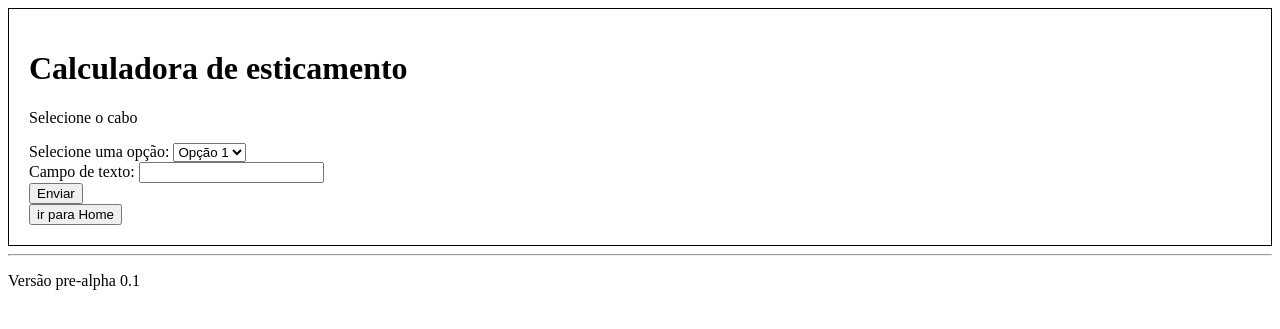
After one commit to Pedro-080/Esticamento_site, a Flask app: page /processar-formulario in a window 1280 px wide. The commit adds this page. Shown: the top 329 px of the page. Run offline with Flask 3, Linux system fonts and the light colour scheme; parts of the project's set-up code (start-up, migrations or seed data) failed here and were passed over; some libraries are stand-ins or nearby versions.

Commit message:
23.04.23 22:53hrs

```diff
--- a/Esticamento/app.py
+++ b/Esticamento/app.py
@@ -1,17 +1,66 @@
-from flask import Flask, render_template
+from flask import Flask, render_template,request
+from flask_wtf.csrf import CSRFProtect
+from wtforms.validators import DataRequired
+from flask_wtf import FlaskForm
+from wtforms import StringField
+
 import pandas as pd
 
 app = Flask(__name__)
+app_version = 'pre-alpha 0.1'
+csrf = CSRFProtect(app)
 
 df = pd.read_csv('Esticamento/data/Dados_Cabos.csv')
+
+class MyForm(FlaskForm):
+    input_field = StringField('Campo de texto',validators=[DataRequired()])
 
 @app.route('/')
 def index():
     # Convertendo as linhas do dataframe em uma lista
-    options = list(df['Tag'])
+    options = list(df['Tag'].unique())
 
     # Renderizando o template HTML e passando a lista suspensa como contexto
-    return render_template('index.html', options=options)
+    return render_template('index.html', options=options,app_version=app_version)
+
+@app.route('/result', methods=['POST'])
+def result():
+    selected_option = request.form.get('select')
+    filtred_df = df[df['Tag'] == selected_option]
+    return render_template('result.html',table=filtred_df.to_html())
+
+
+# @app.route('/outra_pagina')
+# def outra_pagina():
+#     return render_template('index_copy.html',app_version=app_version)
+
+
+
+
+@app.route('/processar-formulario',methods=['GET','POST'])
+def processar_formulario():
+    if request.method == 'POST':
+        select_field = request.form['select_field']
+        text_field = ''
+
+        if select_field == 'option_1':
+            text_field = 'Você escolheu a opção 1!'
+        if select_field == 'option_2':
+            text_field = 'Você escolheu a opção 2!'
+        if select_field == 'option_3':
+            text_field = 'Você escolheu a opção 3!'
+
+        return render_template('index_copy.html',text_field=text_field,app_version=app_version)
+
+    return render_template('index_copy.html',app_version=app_version)
+
+
+@app.route('/form', methods=['GET','POST'])
+def form():
+    if request.method == 'POST':
+        print(request.form)
+    return render_template('form.html')
+
 
 if __name__ == '__main__':
     app.run(debug=True)
--- /dev/null
+++ b/Esticamento/templates/index_copy.html
@@ -0,0 +1,40 @@
+<!DOCTYPE html>
+<html lang="pt-br">
+<head>
+	<title>Lista Suspensa com Pandas</title>
+    <style>
+        .container{
+            border: 1px solid black;
+            padding: 20px;
+        }
+    </style>
+</head>
+<body>
+    <div class="container">
+        <h1>Calculadora de esticamento</h1>
+        <p> Selecione o cabo </p>
+        <form method="post">
+            <label for="select_field">Selecione uma opção:</label>
+            <select name="select_field" id="select_field">
+              <option value="option_1">Opção 1</option>
+              <option value="option_2">Opção 2</option>
+              <option value="option_3">Opção 3</option>
+            </select>
+            <br>
+            <label for="text_field">Campo de texto:</label>
+            <input type="text" name="text_field" id="text_field" readonly>
+            <br>
+            <input type="submit" value="Enviar">
+        </form>
+        {% if text_field_value %}
+        <p>{{ text_field_value }}</p>
+        {% endif %}
+        <a href="/"><button type="button">ir para Home</button></a>
+    </div>
+
+    <footer>
+        <hr>
+        <p> Versão {{app_version}}</p>
+    </footer>
+</body>
+</html>
```
Also changed, not shown: Esticamento/templates/form.html (added, +19 -0 lines), Esticamento/templates/index.html (+18 -1 lines), Esticamento/templates/input.html (added, +14 -0 lines), Esticamento/templates/result.html (added, +12 -0 lines).
